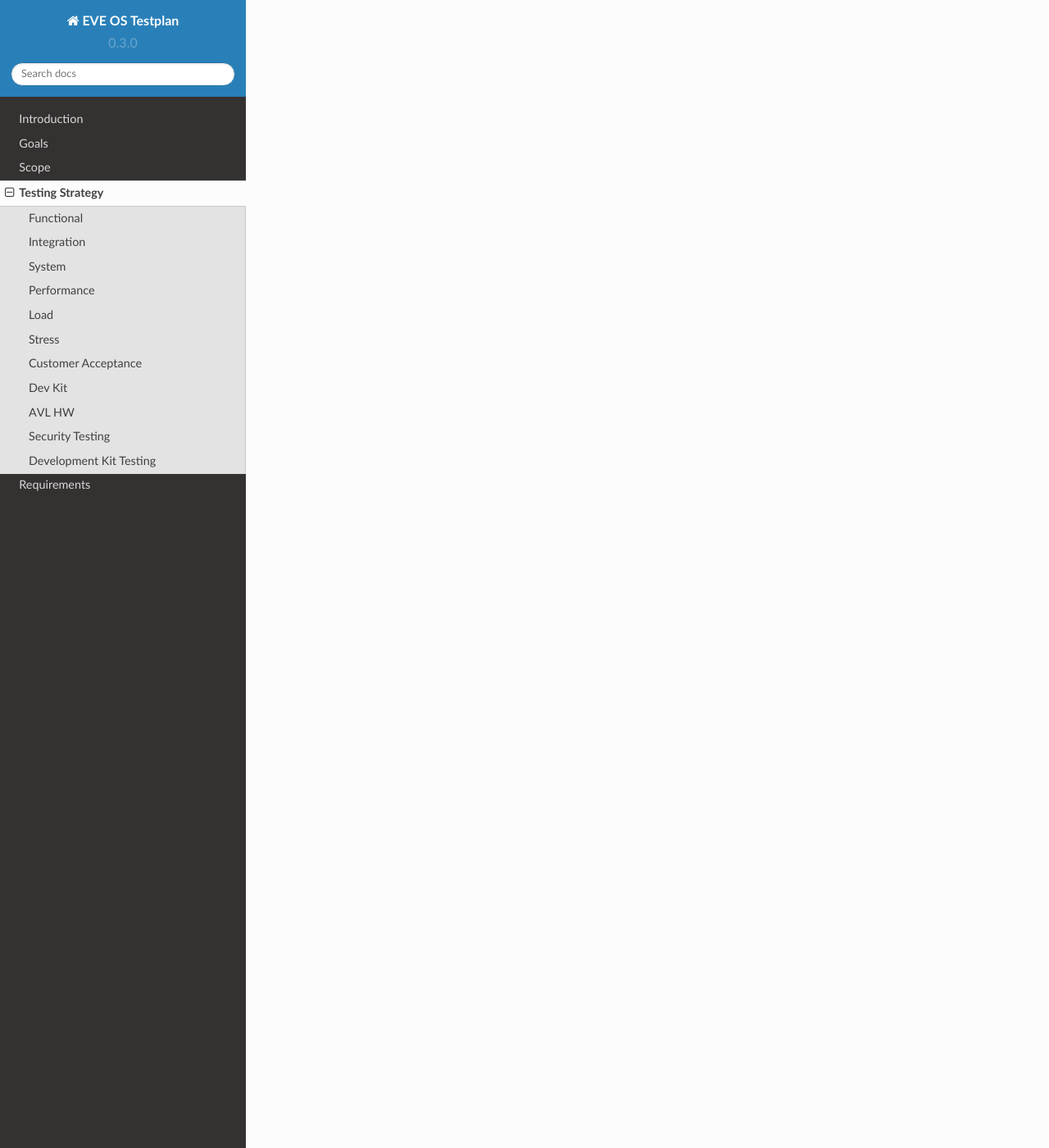
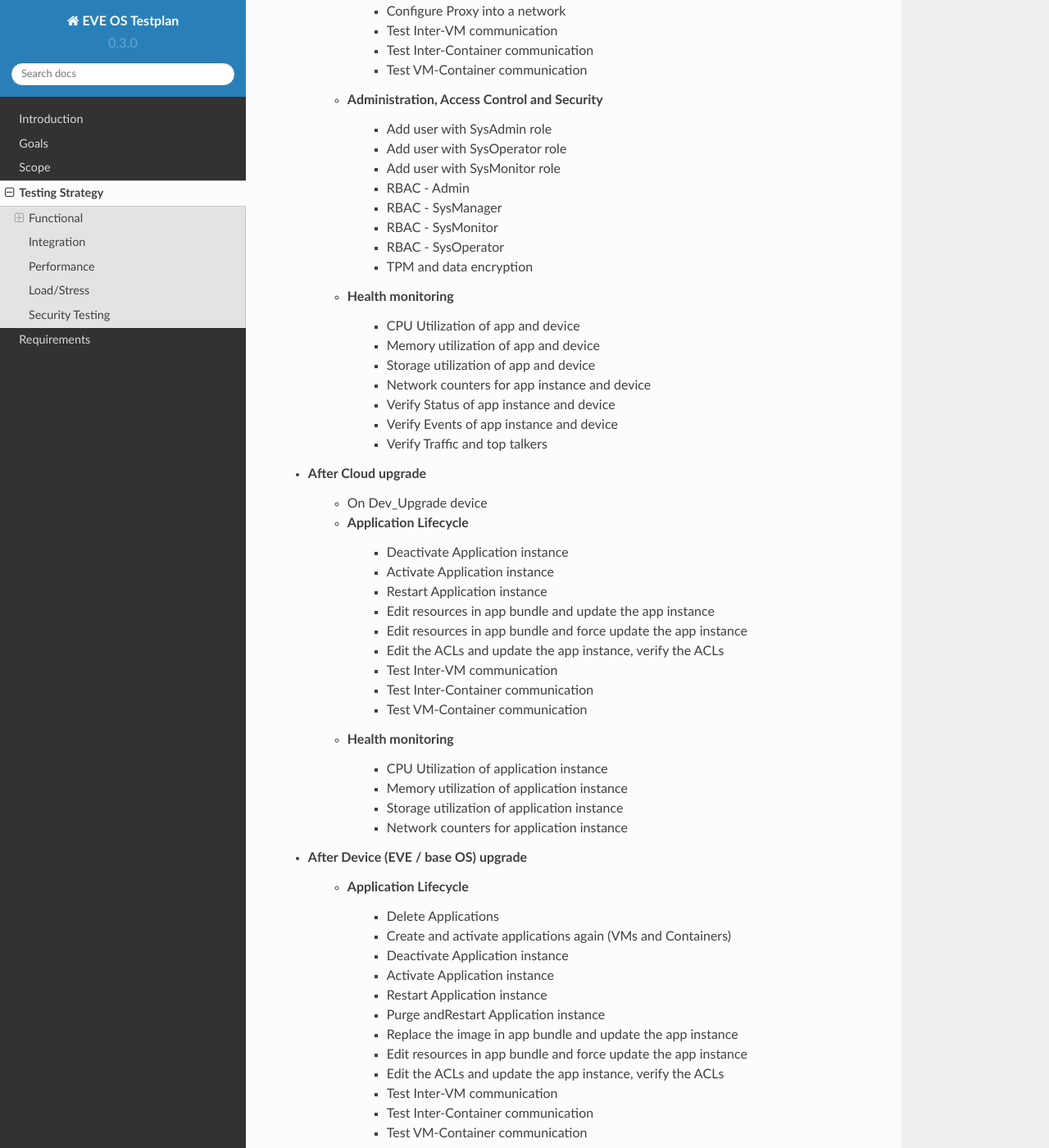
Before and after one commit to lucas-zededa/eve-os-testplan, a Sphinx documentation site: the page built from docs/source/strategy.rst, in a window 1280 px wide and 1400 px high, scrolled down 2080 px. Shown: the whole window at 82% size. Built offline with Sphinx 7.4.7 and the Read the Docs theme 2.0.0, drawn with Linux system fonts in a browser that asks for light colours; some of the changed text lies outside the part shown.

Commit message:
Fleshing out documentation
Signed-off-by: Lucas Meneghel Rodrigues <lucas@zededa.com>

```diff
--- a/docs/source/index.rst
+++ b/docs/source/index.rst
@@ -13,6 +13,11 @@
 
 This is a document that covers the testplan for EVE OS.
 
+Glossary
+========
+
+* SUT - System Under Test, software/hardware combination that we aim to test.
+
 Contents
 --------
 
--- a/docs/source/strategy.rst
+++ b/docs/source/strategy.rst
@@ -9,34 +9,158 @@
 Functional
 ----------
 
+Functional testing verifies the software functionality against specifications.
+
+For EVE OS, we currently have the following aspects covered:
+
+Eden default test - github
+**************************
+
+https://github.com/lf-edge/eden/actions/workflows/eden.yml
+
+Eden GCP test - github + gcp machine
+************************************
+
+Test new version of Eden with Eve version specified in eden. Tests both KVM/XEN backends.
+
+https://github.com/lf-edge/eden/actions/workflows/eden_gcp.yml
+
+Eden setup - Checks that eve image is generated
+***********************************************
+
+https://github.com/lf-edge/eden/actions/workflows/eden_setup.yml
+
+Eden default test - Github
+**************************
+
+https://github.com/lf-edge/eve/actions/workflows/eden.yml
+
+Eve GCP test - github + gcp machine
+***********************************
+
+Test new version of Eve with current Eden version. Tests both KVM/XEN backends.
+
+https://github.com/lf-edge/eve/actions/workflows/eden_gcp.yml
+
 Integration
 -----------
 
-System
-------
+Integration testing aims to evaluate the SUT against project dependencies,
+often targeting real world user scenarios. For EVE OS we cover the following aspects:
+
+* Application Deployment
+    * Create a Project
+    * Create a Data Store
+        * AWS
+        * Azure Blob
+        * Local HTTP
+        * SFTP
+        * Docker Container registry
+    * Create an image
+        * Create a QCOW2 image
+        * Create an OVA image
+    * Create a Network Instance
+        * Create a Local DHCP network instance
+        * Create a Local Static network instance
+        * Create a Switch network instance
+        * Create an Internal network instance
+    * Create Application Bundles (VM)
+        * Create application bundles
+    * Create Application Bundles (Container)
+        * Create container application bundles
+    * Create two Application Instances (VM)
+        * Create application instances (VM)
+    * Create two Application Instances (Container)
+        * Create application instances (Container)
+    * Device Management
+    * IP assignment using DHCP
+        * Static IP configuration to Interfaces
+        * Configure a Direct Attach Interface
+        * Configure an interface as App shared with a NAT network interface
+        * Configure an interface as App shared with a switch networkinterface
+        * Configure Port mapping
+        * Verify ACLs
+        * Configure Proxy into a network
+        * Test Inter-VM communication
+        * Test Inter-Container communication
+        * Test VM-Container communication
+    * Administration, Access Control and Security
+        * Add user with SysAdmin role
+        * Add user with SysOperator role
+        * Add user with SysMonitor role
+        * RBAC - Admin
+        * RBAC - SysManager
+        * RBAC - SysMonitor
+        * RBAC - SysOperator
+        * TPM and data encryption
+    * Health monitoring
+        * CPU Utilization of app and device
+        * Memory utilization of app and device
+        * Storage utilization of app and device
+        * Network counters for app instance and device
+        * Verify Status of app instance and device
+        * Verify Events of app instance and device
+        * Verify Traffic and top talkers
+* After Cloud upgrade
+    * On Dev_Upgrade device
+    * Application Lifecycle
+        * Deactivate Application instance
+        * Activate Application instance
+        * Restart Application instance
+        * Edit resources in app bundle and update the app instance
+        * Edit resources in app bundle and force update the app instance
+        * Edit the ACLs and update the app instance, verify the ACLs
+        * Test Inter-VM communication
+        * Test Inter-Container communication
+        * Test VM-Container communication
+    * Health monitoring
+        * CPU Utilization of application instance
+        * Memory utilization of application instance
+        * Storage utilization of application instance
+        * Network counters for application instance
+* After Device (EVE / base OS) upgrade
+    * Application Lifecycle
+        * Delete Applications
+        * Create and activate applications again (VMs and Containers)
+        * Deactivate Application instance
+        * Activate Application instance
+        * Restart Application instance
+        * Purge andRestart Application instance
+        * Replace the image in app bundle and update the app instance
+        * Edit resources in app bundle and force update the app instance
+        * Edit the ACLs and update the app instance, verify the ACLs
+        * Test Inter-VM communication
+        * Test Inter-Container communication
+        * Test VM-Container communication
+    * Health monitoring
+        * CPU Utilization of application instance
+        * Memory utilization of application instance
+        * Storage utilization of application instance
+        * Network counters for application instance
 
 Performance
 -----------
 
-Load
-----
+Performance testing checks how a system behaves in terms of their main performance
+metrics. The performance metrics include speed (time it takes for the application
+to perform a significant computational test), scalability (maximum user load the
+application can handle) and latency (time between requesting data from the application
+and data reaching the requester). The idea is to keep track of historical data
+to identify, prevent or fix regressions.
 
-Stress
-------
+`Performance test scenarios <https://github.com/lf-edge/eden/blob/master/docs/io-performance-tests.md>`_
 
-Customer Acceptance
--------------------
+`Performance test <https://github.com/lf-edge/eden/tree/master/tests/io_performance>`_
 
-Dev Kit
--------
+Load/Stress
+-----------
 
-AVL HW
-------
-
-
+Tests aimed to verify the application's ability to perform under anticipated user loads.
+The idea is to identify performance bottlenecks prior to release. Current state is TBD.
 
 Security Testing
 ----------------
 
-Development Kit Testing
------------------------
+Security testing is the selective retesting of a system or component to verify
+that modifications have not caused unintended security vulnerabilities and
+compromise the product. Current state is TBD.
```
